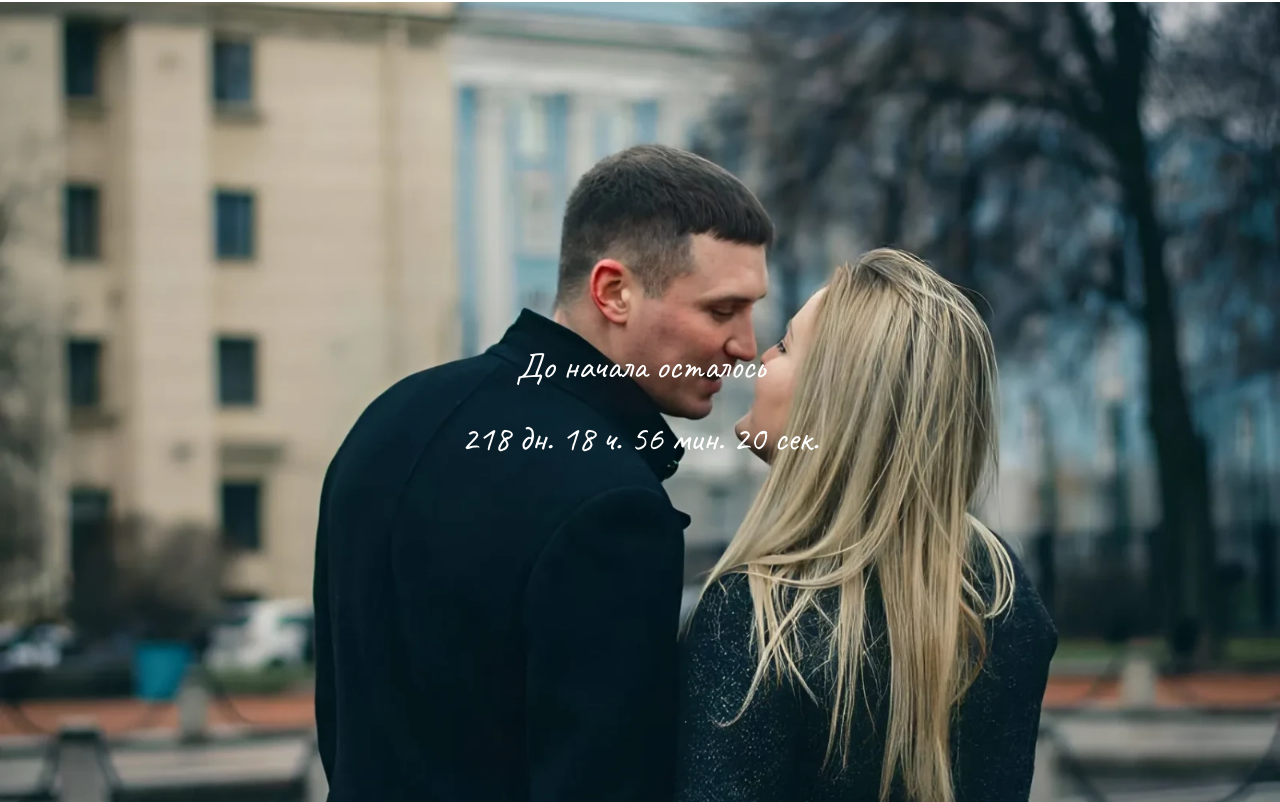
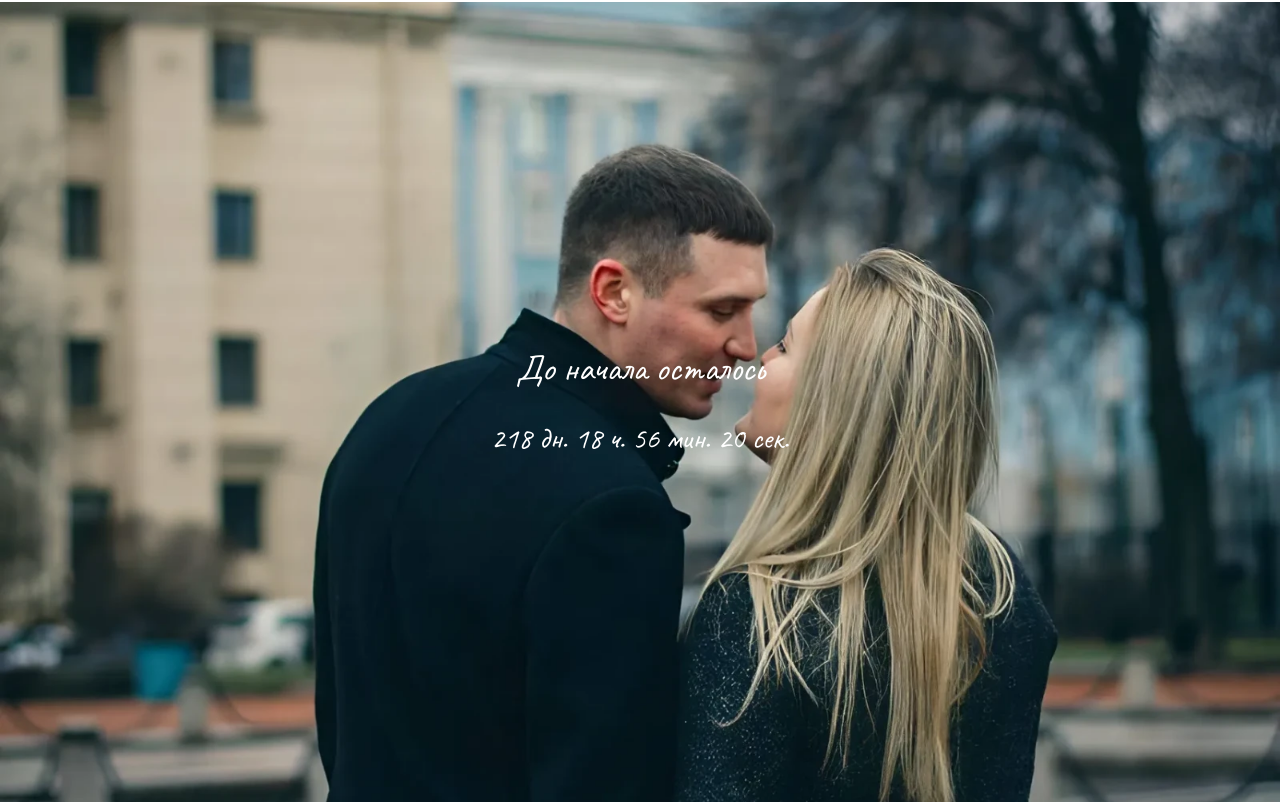
Before and after one commit to aleksaksan/weddings-landing, a website with bundled scripts: page index.html in a window 1280 px wide. Shown: the part 6832-7634 px from the top of the page. Built offline with nearby package versions, Linux system fonts and the light colour scheme.

Commit message:
decreased font-size for cooldown

```diff
--- a/index.html
+++ b/index.html
@@ -194,7 +194,7 @@
   <section class="h-screen bg-cover bg-center" style="background-image: url('./src/img/photos/snapedit_1731945331369.webp');">
     <div class="container mx-auto h-full flex items-center justify-center flex-col text-white text-center">
       <h4 class="text-4xl mb-8">До начала осталось</h4>
-      <div id="countdown" class="text-4xl">
+      <div id="countdown" class="text-3xl">
         <span id="days"></span>
         <span id="hours"></span>
         <span id="minutes"></span>
```
Also changed, not shown: src/styles/index.css.
